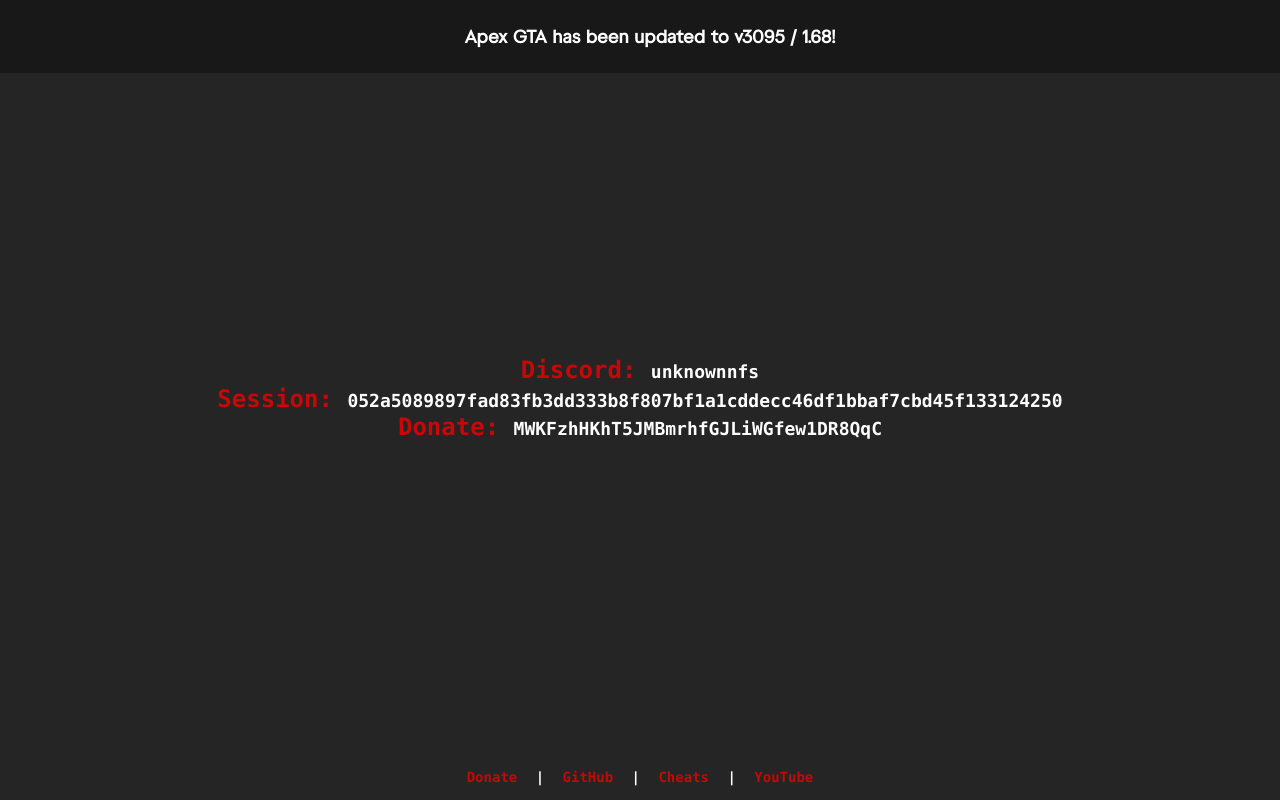
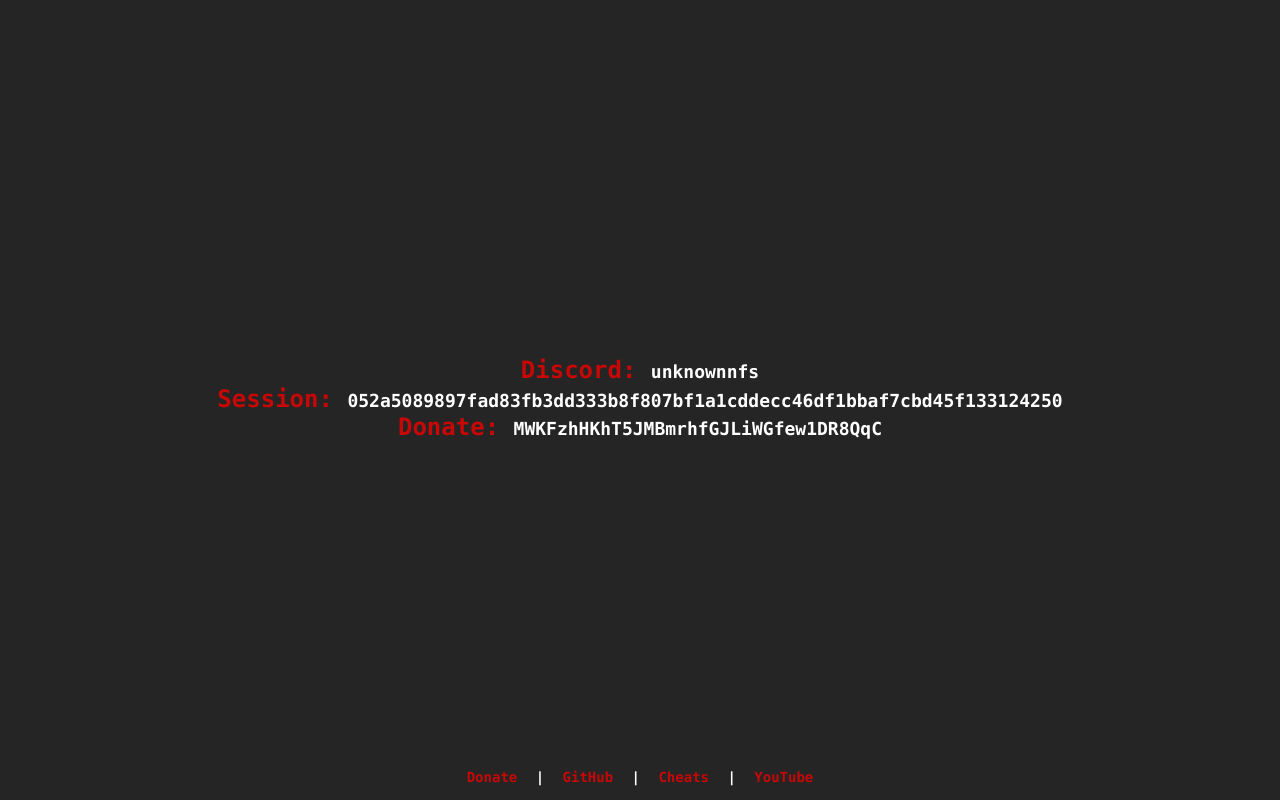
Before and after one commit to Unknxwn007/Unknxwn007.github.io, a plain HTML site: page index.html in a window 1280 px wide. Drawn offline with Linux system fonts and the light colour scheme; a web font is replaced by a local one.

Commit message:
Update index.html

```diff
--- a/index.html
+++ b/index.html
@@ -14,9 +14,9 @@
     </head>
 
     <body>
-        <div class="header top-section">
+        <!--<div class="header top-section">
             <h2>Apex GTA has been updated to v3095 / 1.68!</h2>
-        </div>
+        </div>-->
 
         <div class="ItemContainer">
            <!-- <p class="Item">GitHub:  <span><a href="https://github.com/Unknxwn007">Unknxwn007</a></span></p> -->
```
